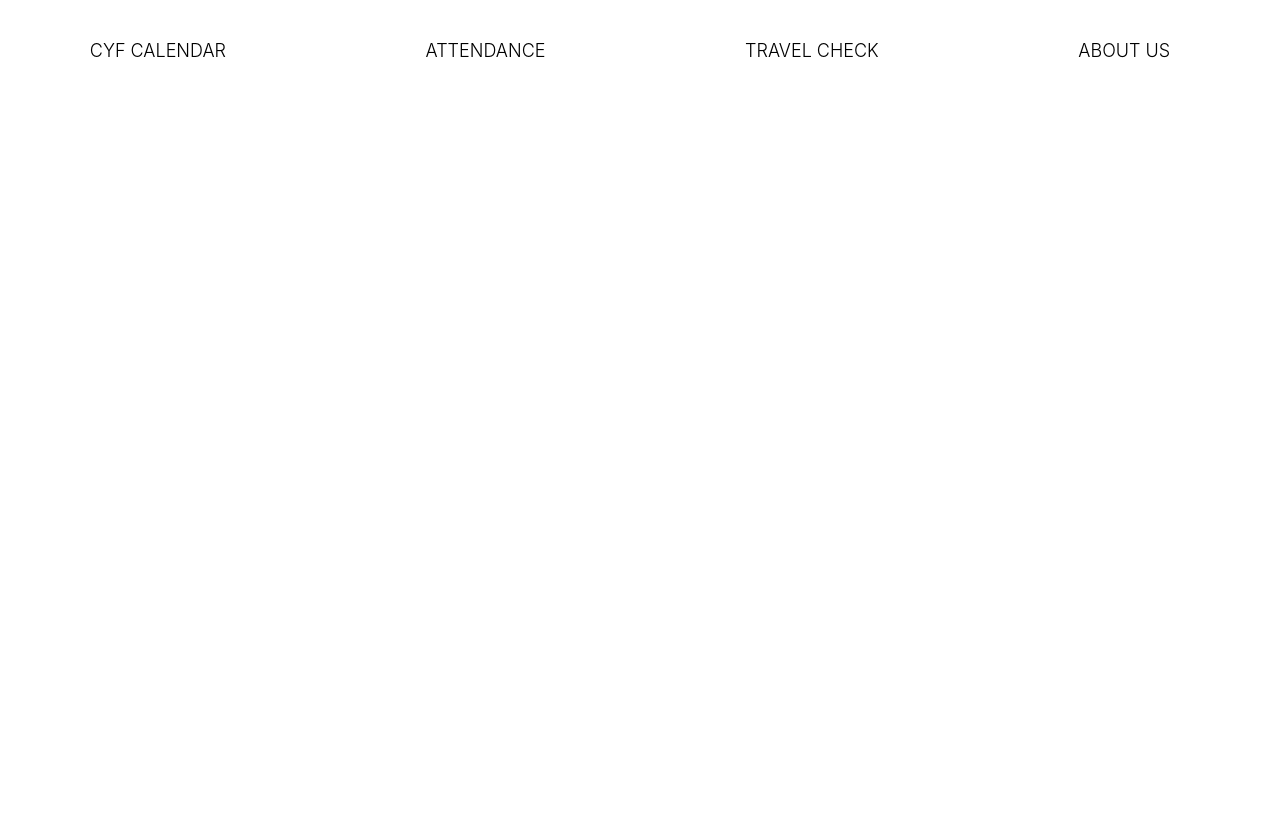
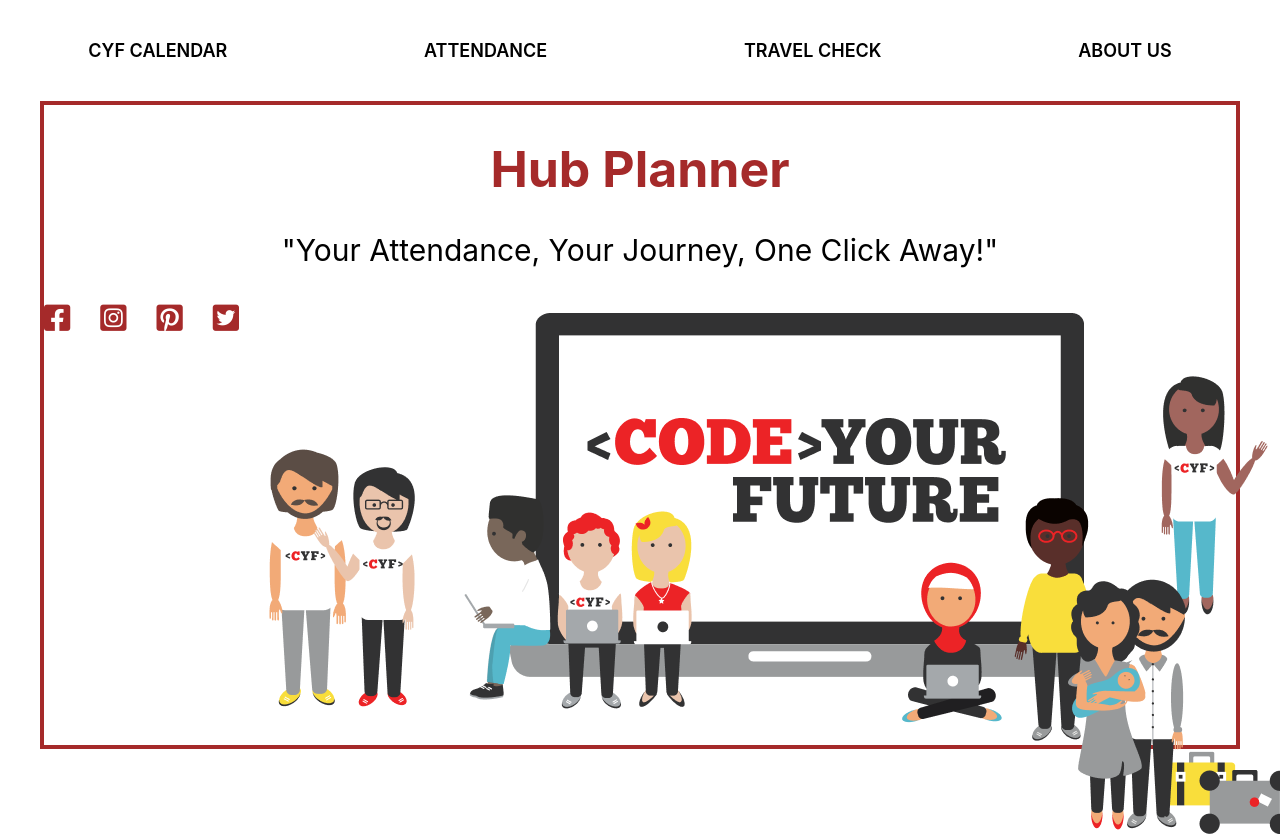
Before and after one commit to elahemortazavi/test-fp, a React (Create React App) app in the folder client/: page / in a window 1280 px wide. Before the commit the page ends 800 px from the top, so only its background shows below. Built offline with nearby package versions, Linux system fonts and the light colour scheme.

Commit message:
home.css

```diff
--- a/client/public/index.html
+++ b/client/public/index.html
@@ -1,6 +1,8 @@
 <!DOCTYPE html>
 <html lang="en">
   <head>
+    <link rel="stylesheet" href="https://cdnjs.cloudflare.com/ajax/libs/font-awesome/5.15.3/css/all.min.css">
+
     <meta charset="utf-8" />
     <link rel="icon" href="%PUBLIC_URL%/favicon.ico" />
     <meta name="viewport" content="width=device-width, initial-scale=1" />
--- a/client/src/pages/Home.css
+++ b/client/src/pages/Home.css
@@ -10,10 +10,59 @@
 .navListItem {
   margin-right: 20px;
   font-size: 18px;
-  font-weight: 300;
+  font-weight: 600;
   cursor: pointer;
 }
 
 .navListItem:hover{
     color: brown;
 }
+
+.down {
+  width: 100%;
+  height: 50px;
+  background-color: white;
+  position: sticky;
+  top: 0;
+  display: flex;
+  align-items: center;
+  z-index: 999;
+  font-family: "Josefin Sans", sans-serif;
+
+
+}
+
+.downLeft {
+  flex: 3;
+  display: flex;
+  margin-bottom: 10px;
+  justify-content: center;
+  align-items: flex-end;
+
+}
+
+.topIcon {
+  font-size: 30px;
+  margin-right: 30px;
+  color: brown;
+  cursor: pointer;
+  display: flex;
+  justify-content: center;
+
+}
+.container {
+  border: 4px solid brown;
+  height: 80vh;
+  margin: 40px 40px 40px 40px;
+}
+
+.logo-img {
+  margin-top: 500px;
+}
+.up h1 {
+  color:brown;
+  font-size: 50px;
+}
+.up p {
+  font-size: 30px;
+}
--- a/client/src/pages/Home.js
+++ b/client/src/pages/Home.js
@@ -12,6 +12,22 @@
           <li className="navListItem">TRAVEL CHECK</li>
           <li className="navListItem">ABOUT US</li>
         </ul>
+
+        <div className="container">
+          <div className="up">
+            <h1>Hub Planner</h1>
+            <p>"Your Attendance, Your Journey, One Click Away!"</p>
+          </div>
+          <div className="down">
+            <div className="downLeft">
+              <i className="topIcon fab fa-facebook-square"></i>
+              <i className="topIcon fab fa-instagram-square"></i>
+              <i className="topIcon fab fa-pinterest-square"></i>
+              <i className="topIcon fab fa-twitter-square"></i>
+            </div>
+            <img className='logo-img' src={Logo} alt='logo' />
+          </div>
+        </div>
       </div>
     </div>
   );
```
